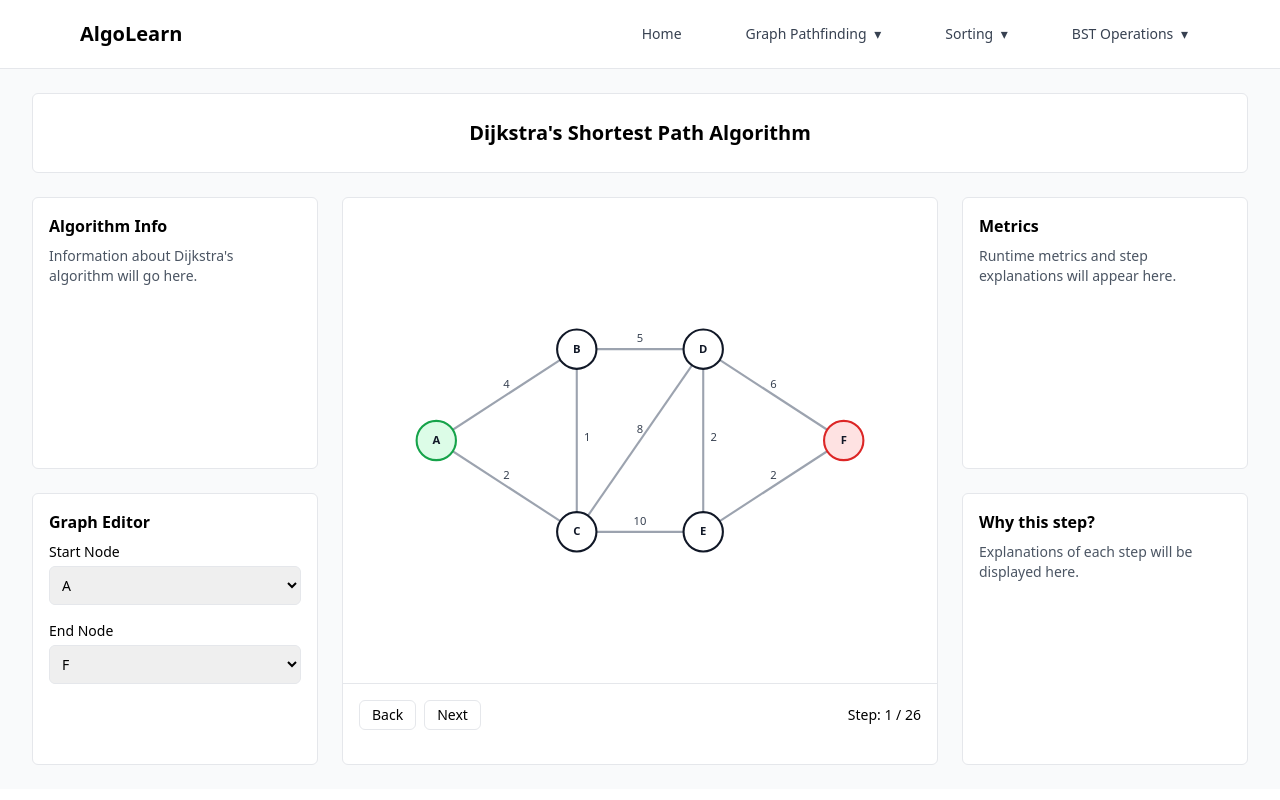
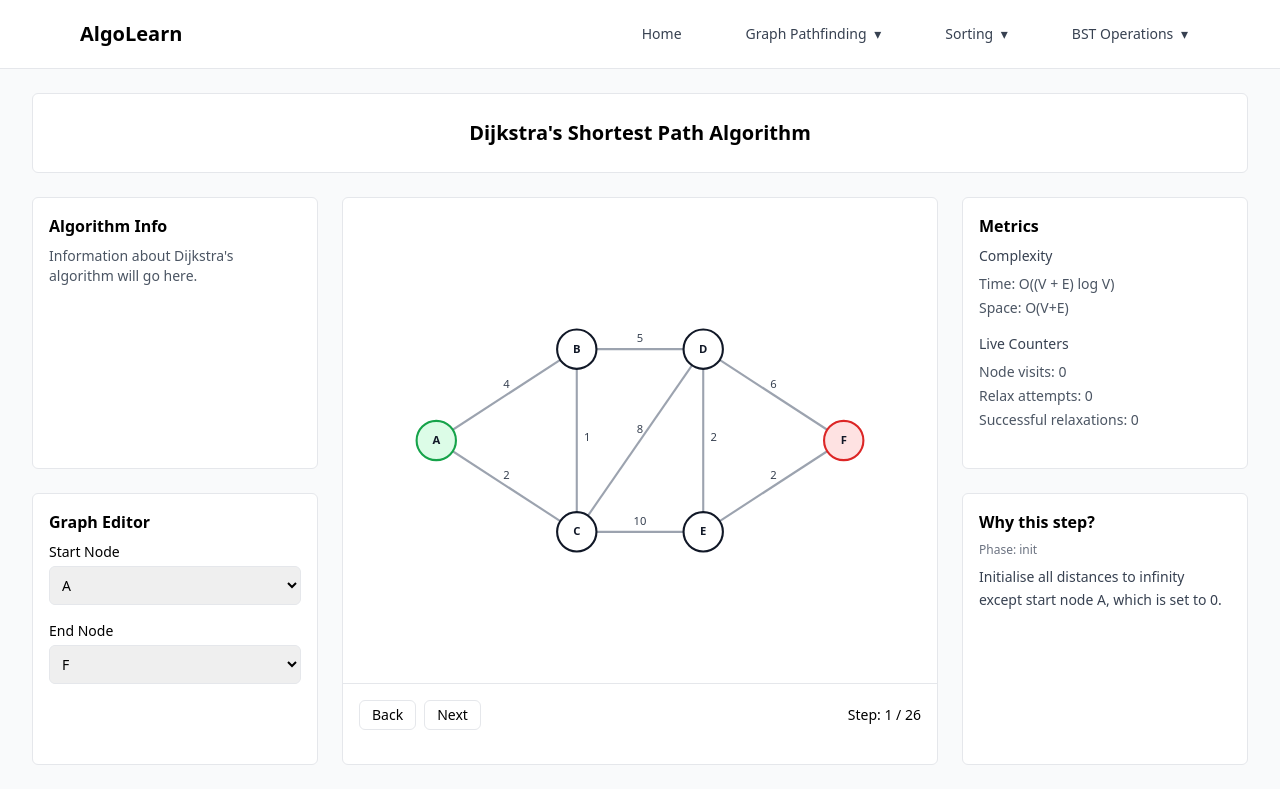
Before and after one commit to lolelolele/algorithm-learning-platform, a React (Vite) app: page /dijkstra in a window 1280 px wide. Built offline with nearby package versions, Linux system fonts and the light colour scheme.

Commit message:
feat: display dijkstra step explanations and live metrics

```diff
--- a/src/pages/Dijkstra.jsx
+++ b/src/pages/Dijkstra.jsx
@@ -75,17 +75,34 @@ export default function Dijkstra() {
             }
 
             metrics={
-                <div>
-                    <p className="text-sm text-gray-600">
-                        Runtime metrics and step explanations will appear here.
-                    </p>
+                <div className="space-y-4 text-sm text-gray-700">
+                    <div>
+                        <h3 className="font-medium">Complexity</h3>
+                        <ul className="mt-2 space-y-1 text-gray-600">
+                            <li>Time: O((V + E) log V)</li>
+                            <li>Space: O(V+E)</li>
+                        </ul>
+                    </div>
+
+                    <div>
+                        <h3 className="font-medium">Live Counters</h3>
+                        <ul className="mt-2 space-y-1 text-gray-600">
+                            <li>Node visits: {currentStep?.counters?.nodeVisits ?? 0}</li>
+                            <li>Relax attempts: {currentStep?.counters?.relaxAttempts ?? 0}</li>
+                            <li>Successful relaxations: {currentStep?.counters?.successfulRelaxations ?? 0}</li>
+                        </ul>
+                    </div>
                 </div>
             }
 
             whyThisStep={
-                <div>
-                    <p className="text-sm text-gray-600">
-                        Explanations of each step will be displayed here.
+                <div className="text-sm text-gray-700 space-y-2">
+                    <div className="text-xs text-gray-500">
+                        Phase: {currentStep?.phase ?? "-"}
+                    </div>
+
+                    <p className="leading-relaxed">
+                        {currentStep?.explanation ?? "No explanation available for this step yet."}
                     </p>
                 </div>
             }
```
